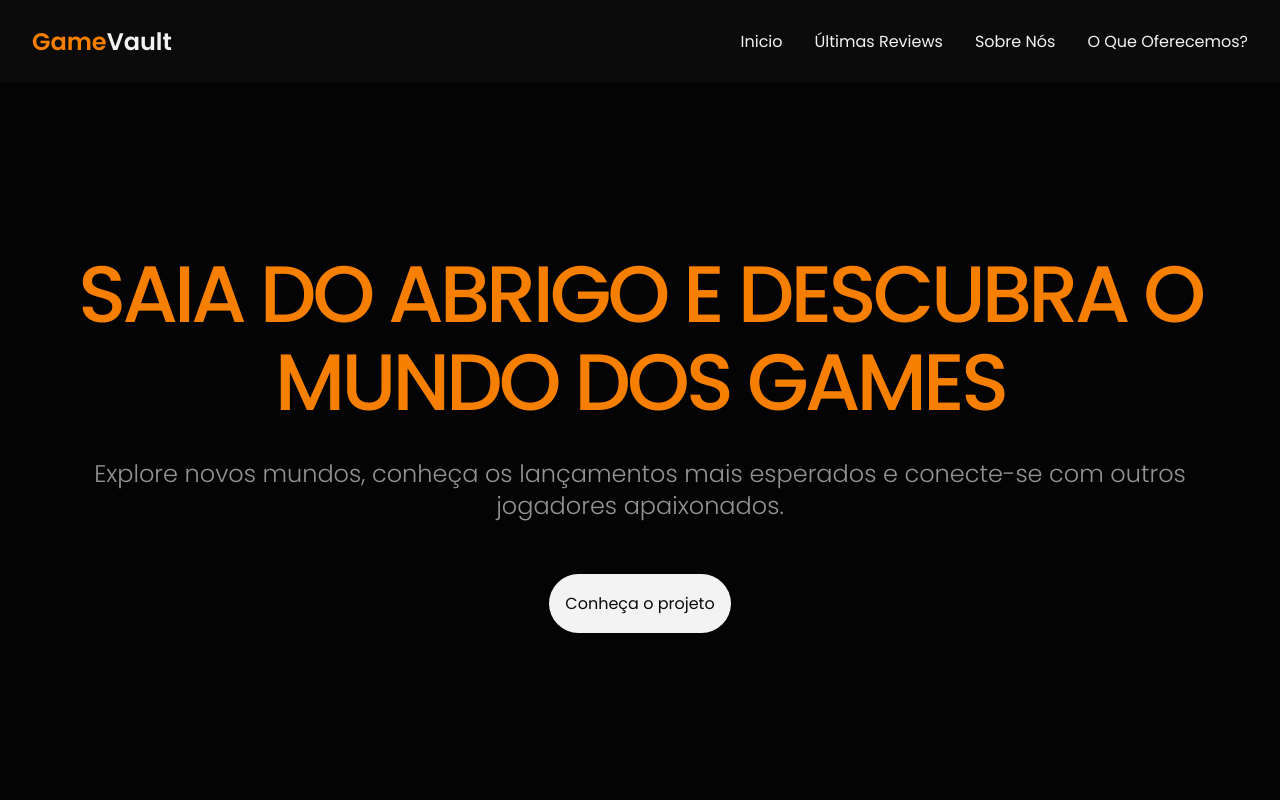
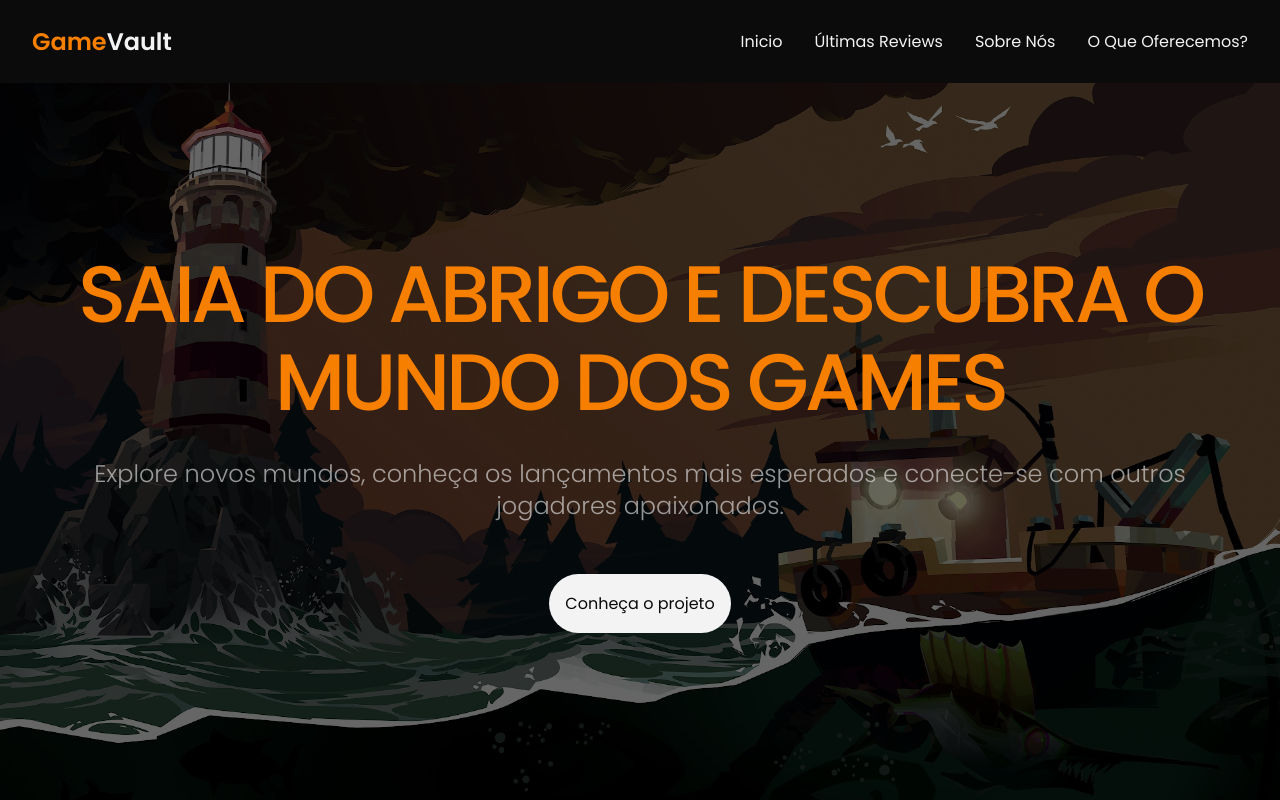
Before and after one commit to leoscruz1997/landing-page-gamevault, a plain HTML site: page index.html in a window 1280 px wide. Shown: the top 800 px of the page. Drawn offline with Linux system fonts and the light colour scheme.

Commit message:
arrumando importacao da imagem do hero

```diff
--- a/styles/components/hero.css
+++ b/styles/components/hero.css
@@ -1,5 +1,5 @@
 .hero {
-  background-image: url("./images/hero.jpg");
+  background-image: url("../../images/hero.jpg");
   background-repeat: no-repeat;
   background-size: cover;
   background-position: center;
```
